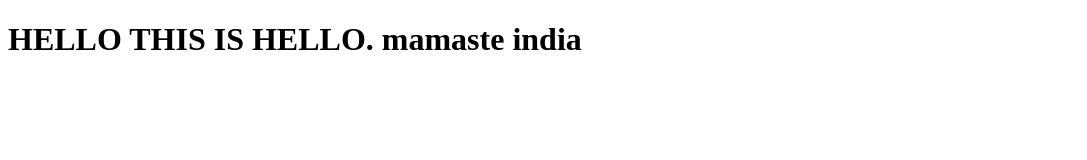
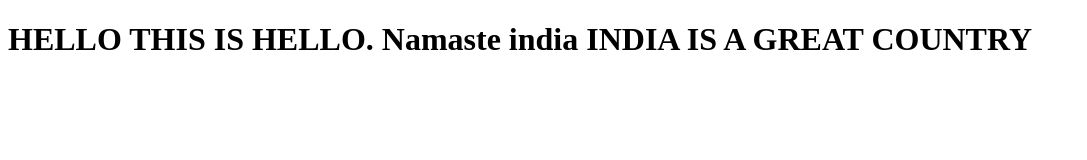
Before and after one commit to aditya01112001/practise, a plain HTML site: page site/index.html in a window 1280 px wide. Shown: the whole page, without its empty margins (0-1087 px from the left). Drawn offline with Linux system fonts and the light colour scheme.

Commit message:
updated version

```diff
--- a/site/index.html
+++ b/site/index.html
@@ -1,9 +1,9 @@
 <!DOCTYPE html>
 <html>
 <head>
-	<title>Hello world</title>
+	<title>Hello world.</title>
 </head>
 <body>
-<h1>HELLO THIS IS HELLO. mamaste india</h1>
+<h1>HELLO THIS IS HELLO. Namaste india INDIA IS A GREAT COUNTRY</h1>
 </body>
 </html>
```
